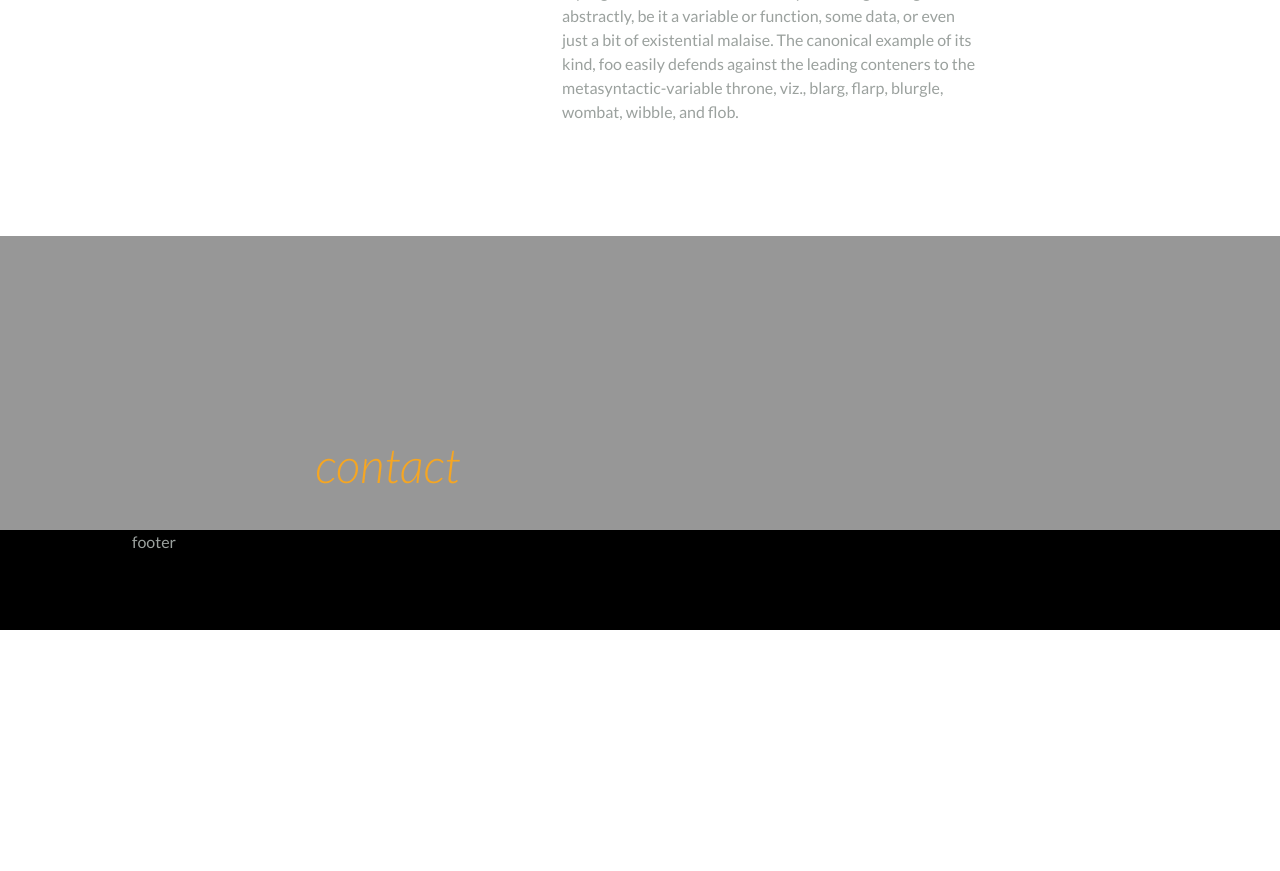
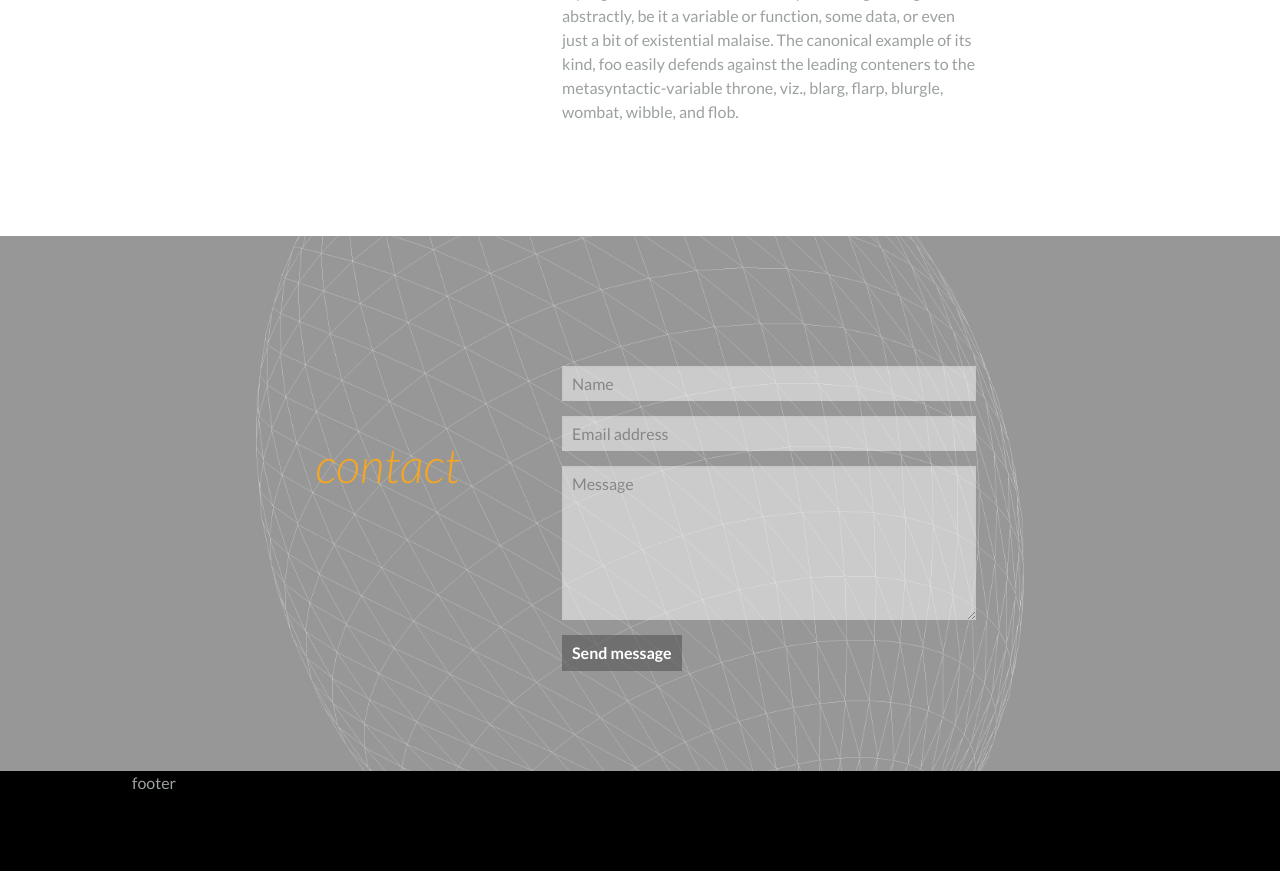
Before and after one commit to mdziedzic/eggfoo, a PHP site: page / in a window 1280 px wide. Shown: the part 4881-5752 px from the top of the page. Before the commit the page ends 5511 px from the top, so only its background shows below. Run offline with PHP 8.4, Linux system fonts and the light colour scheme; style sheets or scripts are compiled from the project's sources; some libraries are stand-ins or nearby versions.

Commit message:
added contact form

```diff
--- a/css/sass/base/bitters/_forms.scss
+++ b/css/sass/base/bitters/_forms.scss
@@ -36,7 +36,7 @@ textarea {
   box-sizing: border-box;
   font-family: $base-font-family;
   font-size: $base-font-size;
-  margin-bottom: $base-spacing / 2;
+//  margin-bottom: $base-spacing / 2;
   padding: $base-spacing / 3;
   transition: border-color;
   width: 100%;
--- a/css/sass/modules/_contact.scss
+++ b/css/sass/modules/_contact.scss
@@ -1,3 +1,85 @@
 #contact {
+    background: url("../img/egg-mesh-home-bg.png");
+    background-position: center center;
+    background-size: 60%;
     background-color: $dark-gray;
+    background-repeat: no-repeat;
+    color: rgba(255, 255, 255, 0.8);
 }
+
+%form-bgs {
+    @include transition(all 0.5s);
+}
+
+.form-normalbackground,
+.form-select {
+    @extend %form-bgs;
+    opacity: 0.5;
+//    margin-bottom: 15px;
+    margin-top: 15px;
+    background-color: #fff;
+}
+
+.form-select {
+    opacity: 0.9;
+}
+
+.form-normalbackground:first-child,
+.form-select:first-child {
+    margin-top: 0;
+}
+
+#fm-name,
+#fm-email,
+#fm-message {
+    width: 100%;
+    padding: 0.5em 0 0.5em 10px;
+    background: transparent;
+    border: 0;
+    vertical-align: middle;
+    color: #aaa;
+}
+
+#fm-name,
+#fm-email {
+    height: 35px;
+}
+
+#fm-message {
+    overflow: hidden;
+    height: 154px;
+}
+
+.error {
+    display: none;
+    opacity: 0.8;
+    height: 2em;
+    padding-left: 10px;
+    background-color: $orange;
+    border: 0;
+    font-size: 0.8em;
+    line-height: 2em;
+    color: #fff;
+}
+
+textarea + .error {
+    margin-bottom: 0;
+}
+
+#form-submitted {
+    @include transition(all 0.25s);
+    margin-top: 15px;
+    padding: 10px;
+    background-color: rgba(85, 85, 85, 0.6);
+    border-radius: 0;
+}
+
+.form-error {
+    margin-bottom: 15px;
+    background-color: $orange;
+}
+
+.form-success {
+    margin-bottom: 15px;
+    background-color: #666;
+}
--- a/index.html
+++ b/index.html
@@ -175,6 +175,51 @@
             <div class="l-content">
                 <div class="l-section-header"><h2>contact</h2></div>
                 <div class="l-section-body">
+                    <div id="form-messages" class="error"></div>
+<!--                    <form id="contact-form" method="post" action="http://eggfoo.com/dev/eggfoo/messsend.php" enctype="multipart/form-data">-->
+                    <form id="contact-form" method="post" action="http://localhost.local/eggfoo/messsend.php" enctype="multipart/form-data">
+                        <div class="form-field-bg">
+                            <input
+                                class="fmtext"
+                                name="fm_name"
+                                type="text"
+                                id="fm-name"
+                                placeholder="Name"
+                                value="' . $_POST['fm_name'] . '"
+                                size="50" />
+                        </div>
+                            <div class="error"><p>Please enter your name.</p></div>
+                        <div class="form-field-bg">
+                            <input
+                                class="fmtext"
+                                name="fm_email"
+                                type="text"
+                                id="fm-email"
+                                placeholder="Email address"
+                                value="' . $_POST['fm_email'] . '"
+                                size="50" />
+                        </div>
+                            <div class="error"><p>Please enter a valid email.</p></div>
+                        <div class="form-field-bg">
+                            <textarea
+                                class="fmtextarea"
+                                name="fm_message"
+                                id="fm-message"
+                                placeholder="Message"
+                                cols="50"
+                                rows="10">' . $_POST['fm_message'] . '
+                            </textarea>
+                        </div>
+                            <div class="error"><p>Please enter a message.</p></div>
+                        <div>
+                            <input
+                                type="submit"
+                                name="form_submitted"
+                                id="form-submitted"
+                                class="form-submit"
+                                value="Send message" />
+                        </div>
+                    </form>
                 </div>
             </div>
         </section>
@@ -205,6 +250,7 @@
         <script>window.jQuery || document.write('<script src="js/vendor/jquery-1.10.2.min.js"><\/script>')</script>
         <script src="js/plugins.js"></script>
         <script src="js/main.js"></script>
+        <script src="js/contact-form.js"></script>
         <script type="text/paperscript" src="js/egg-mover.js" data-paper-canvas="egg-canvas"></script>
         <script src="js/vendor/jquery.parallax-scroll.js"></script>
         <script src="js/vendor/jquery.waypoints.min.js"></script>
--- /dev/null
+++ b/js/contact-form.js
@@ -0,0 +1,150 @@
+/*global $, jQuery, document, alert, window */
+
+jQuery(document).ready(function($) {
+
+    "use strict";
+
+	// -------------------------------------------------------------------- CODE
+
+	var isValidForm = true;
+
+	$('#fm-name').val($('#fm-name').attr('title'));
+	$('#fm-email').val($('#fm-email').attr('title'));
+	$('#fm-message').val($('#fm-message').attr('title'));
+
+    $("#fm-name, #fm-email, #fm-message").parent().addClass("form-normalbackground");
+
+
+
+	// -------------------------------------------------------------------- FUNCTIONS
+
+	function validateRequired() {
+        $('#fm-name, #fm-email, #fm-message').each(function() {
+            $(this).parent().next().slideUp(250);
+            $(this).parent().addClass('form-normalbackground');
+            var field = $(this);
+            if ( (field.val() === field.attr('title')) || (field.val() === '') ) {
+                isValidForm = false;
+                $(this).parent().next().slideDown(250);
+            }
+        });
+    }
+
+	function validateEmail() {
+        var emailMatch = /^[A-Z0-9._%+-]+@(?:[A-Z0-9-]+\.)+[A-Z]{2,6}$/i;
+        if ( $('#fm-email').val().match(emailMatch) === null ) {
+            isValidForm = false;
+            $('#fm-email').parent().next().slideDown(250);
+        }
+    }
+
+    function submitForm() {
+        var formData = $("#contact-form").serialize();
+        var subButton = $('form').find(':submit');
+        var formMessage = $("#form-messages");
+
+        formMessage.hide();
+        subButton.val('Sending Message...');
+        subButton.attr("disabled", true);
+
+        $.ajax({
+            type: "POST",
+            url: $("#contact-form").attr("action"),
+            data: formData
+        }).done(function(response) {
+            formMessage.removeClass("form-error");
+            formMessage.addClass("form-success");
+            formMessage.text(response);
+            formMessage.slideDown(250).delay(4000).slideUp(250, function () {
+                subButton.val('Send message');
+                subButton.removeAttr("disabled");
+            });
+            $("#fm-name").val("");
+            $("#fm-email").val("");
+            $("#fm-message").val("");
+        }).fail(function(data) {
+            formMessage.removeClass("form-success");
+            formMessage.addClass("form-error");
+            if (data.responseText !== "") {
+                $("#form-messages").text(data.responseText);
+            } else {
+                $("#form-messages").text("Alas, an error occurred and your message could not be sent.");
+            }
+            formMessage.slideDown(250).delay(4000).slideUp(250, function () {
+                subButton.val('Send message');
+                subButton.removeAttr("disabled");
+            });
+        });
+    }
+
+
+
+	// -------------------------------------------------------------------- EVENT HANDLERS
+
+	$('#fm-name, #fm-email, #fm-message').focus(function() {
+		var field = $(this);
+		if (field.val() == field.attr('defaultValue')) {
+			field.select();
+		}
+            if ($(this).parent().hasClass("form-normalbackground")) {
+                $(this).parent().removeClass("form-normalbackground");
+                $(this).parent().addClass("form-select");
+            }
+
+	});
+
+	$('#fm-name, #fm-email, #fm-message').blur(function() {
+		var field = $(this);
+		if (field.val() === '') {
+			field.val(field.attr('title'));
+		}
+            if ($(this).parent().hasClass("form-select")) {
+                $(this).parent().removeClass("form-select");
+                $(this).parent().addClass("form-normalbackground");
+            }
+	});
+
+    $("#form-submitted").hover(
+        function () {
+            $(this).css("background-color", "rgba(200, 200, 200, 0.6)");
+        },
+        function () {
+            $(this).css("background-color", "rgba(85, 85, 85, 0.6)");
+        }
+    );
+
+	$('#form-submitted').click(function(event) {
+
+		validateRequired();
+		validateEmail();
+
+		if (isValidForm) {
+			$('.errorlist').slideUp(250);
+			event.preventDefault();
+            submitForm();
+		} else {
+			isValidForm = true;
+			event.preventDefault();
+			return false;
+		}
+	});
+
+    // this fixes problem with selecting all the text in the
+    // textarea when you tab into it
+    $('textarea').focus(function() {
+        var $this = $(this);
+        $this.select();
+        window.setTimeout(function() {
+            $this.select();
+        }, 1);
+
+        // Work around WebKit's little problem
+        function mouseUpHandler() {
+            // Prevent further mouseup intervention
+            $this.off("mouseup", mouseUpHandler);
+            return false;
+        }
+        $this.mouseup(mouseUpHandler);
+    });
+
+});
```
Also changed, not shown: messsend.php (added, +51 -0 lines).
